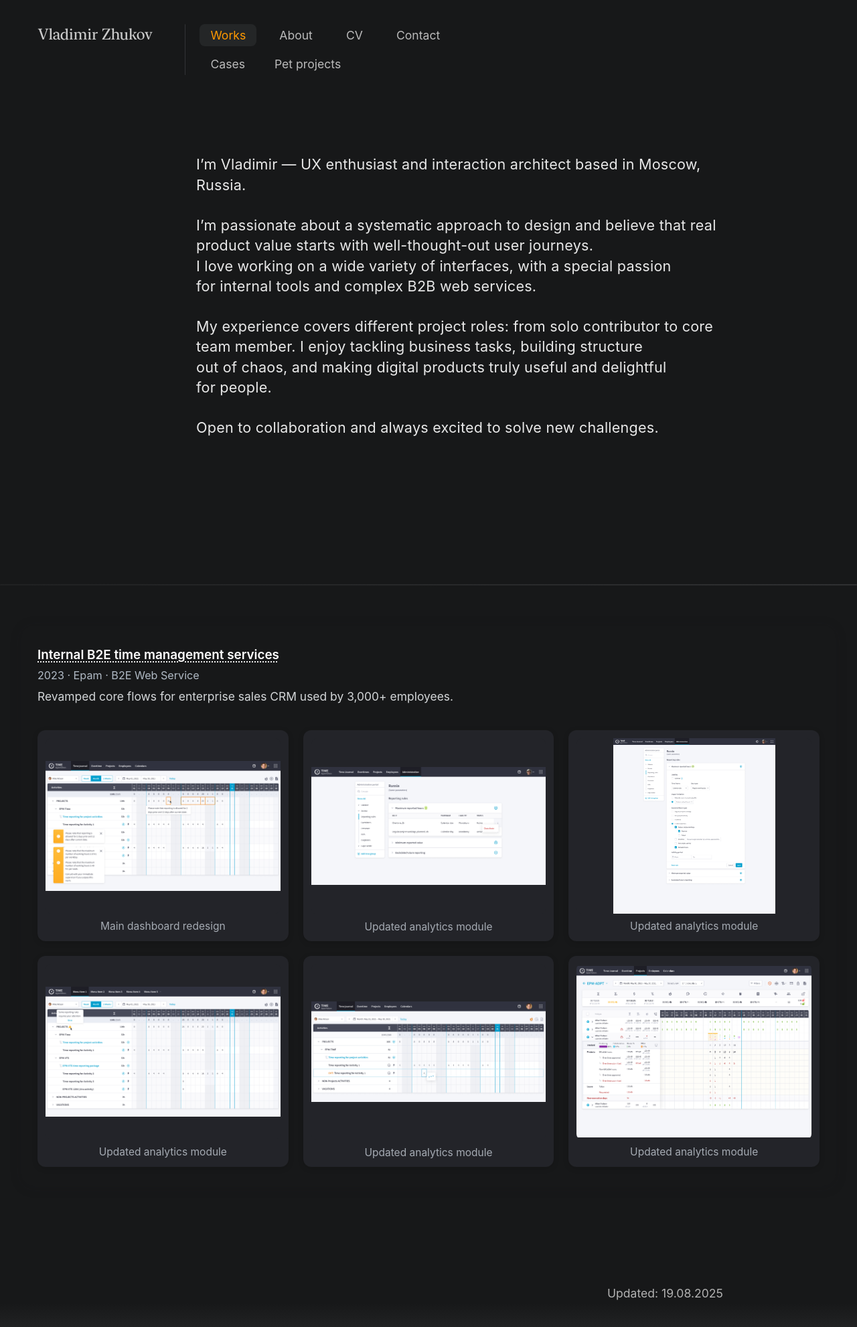
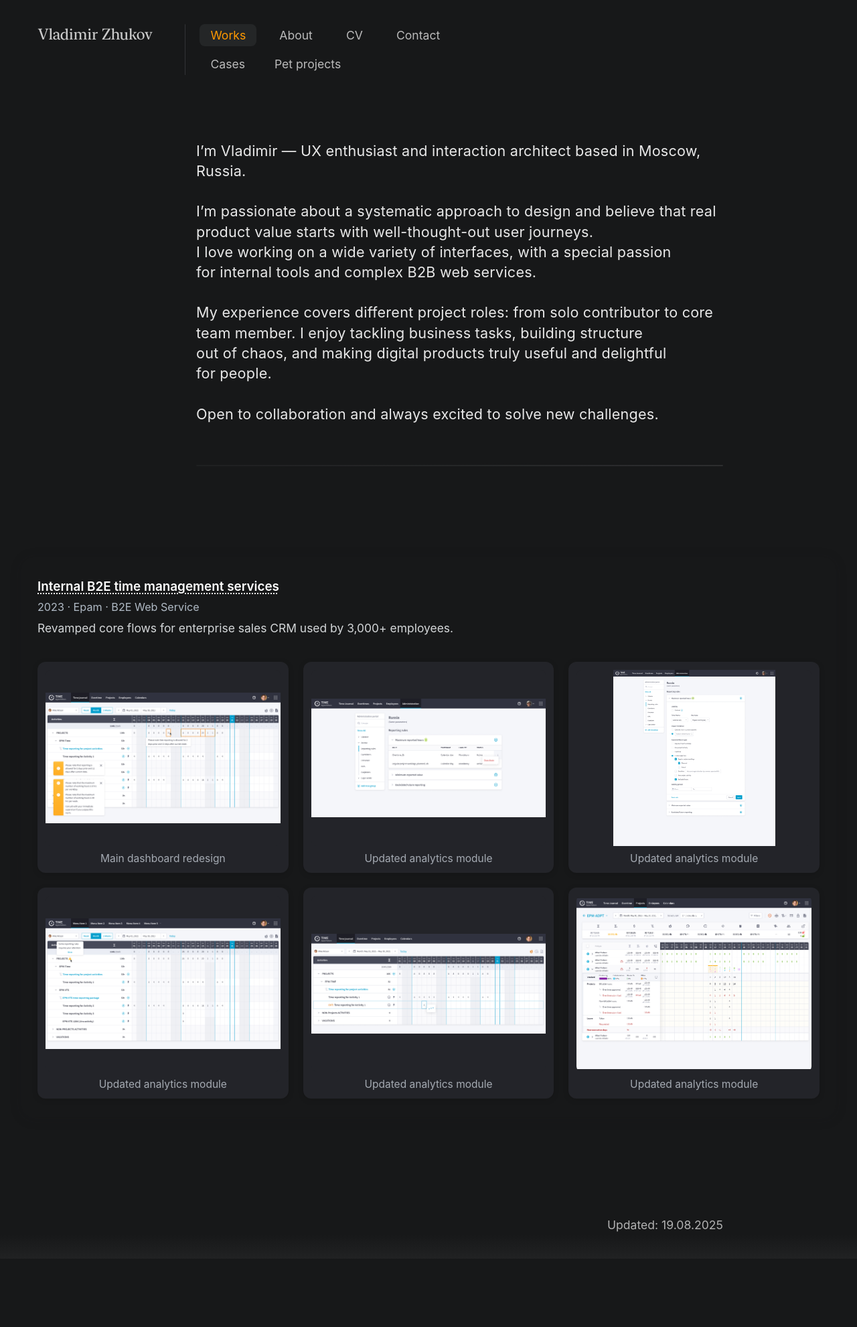
Before and after one commit to uxiscool/experience, a Jekyll site: the page built from index.md, in a window 1280 px wide. Shown: the whole page at 67% size. Built offline with Jekyll 4.4.1, drawn with Linux system fonts in a browser that asks for light colours; after the commit the page ends 1879 px from its top, so only the background shows below that.

Commit message:
Add files via upload

```diff
--- a/index.md
+++ b/index.md
@@ -11,12 +11,12 @@ title: Works
     My&nbsp;experience covers different project roles: from solo contributor to&nbsp;core team member. I&nbsp;enjoy tackling business tasks, building structure out&nbsp;of&nbsp;chaos, and&nbsp;making digital products truly useful and&nbsp;delightful for&nbsp;people.<br><br>
     Open to&nbsp;collaboration and&nbsp;always excited to&nbsp;solve new&nbsp;challenges.
     </p>
+    <!-- Градиентный разделитель -->
+  <div class="intro-divider"></div>
   </div>
 </div>
 <!-- Главные кейсы -->
 <div class="featured-cases">
-<!-- Градиентный разделитель -->
-  <div class="intro-divider"></div>
   {% assign featured = site.cases | where: "featured", true %}
   {% for case in featured %}
     <div class="case-block">
```
